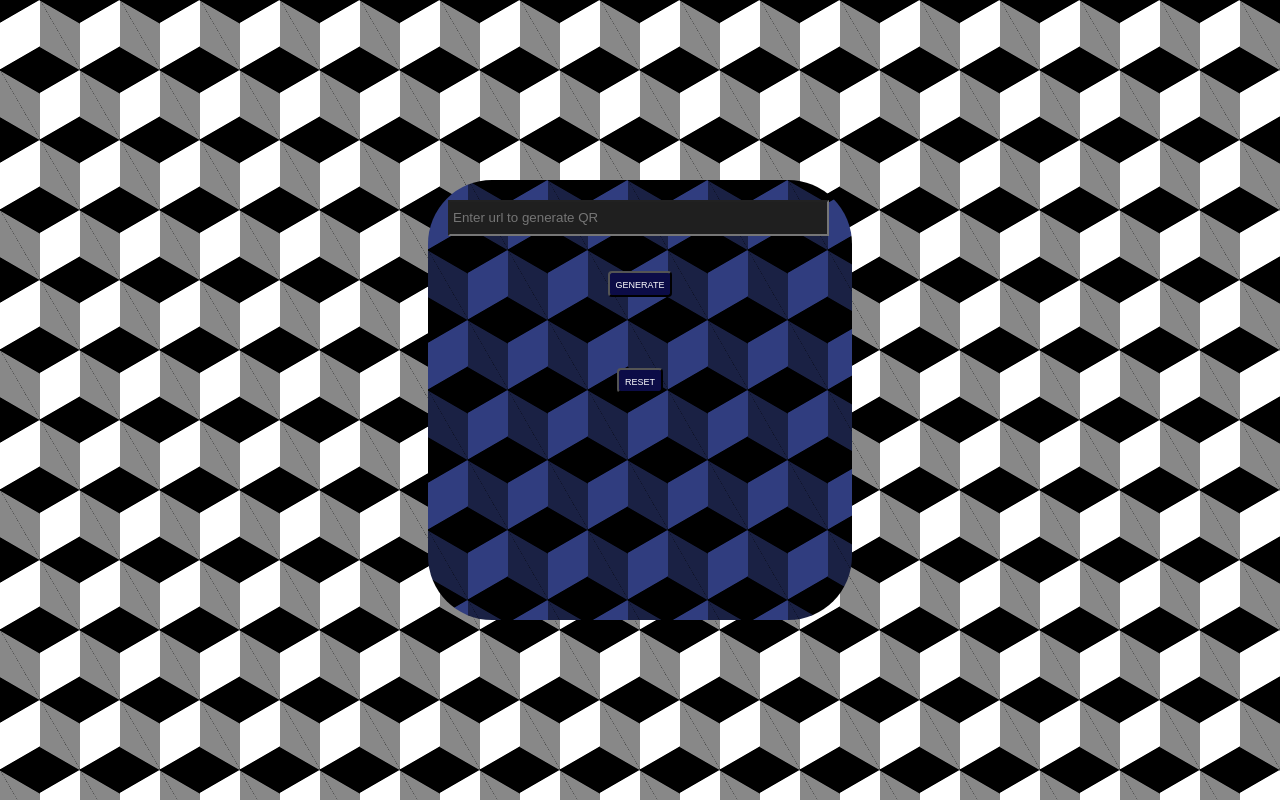
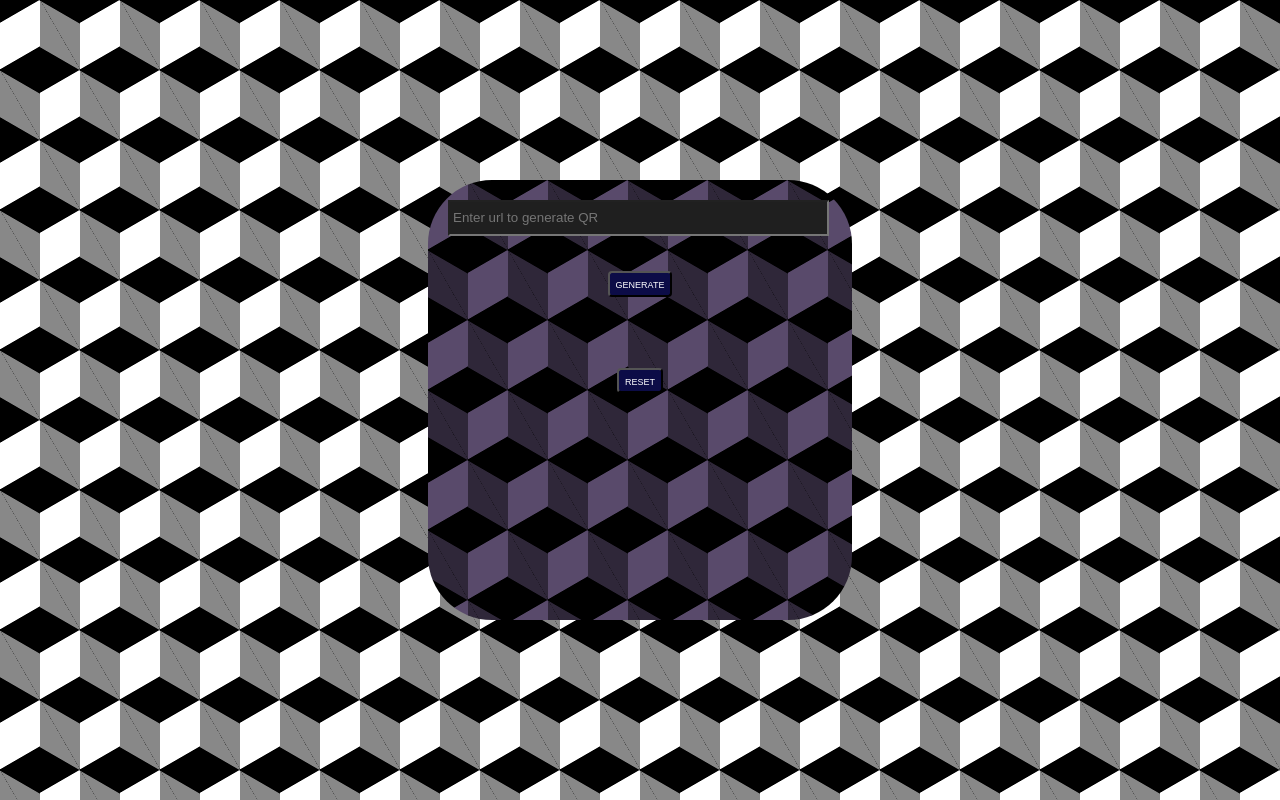
Before and after one commit to prankush247/QR-Generator, a plain HTML site: page index.html in a window 1280 px wide. Drawn offline with Linux system fonts and the light colour scheme.

Commit message:
Update style.css

```diff
--- a/style.css
+++ b/style.css
@@ -15,7 +15,7 @@ body{
     height:50vh;
     width:30vw;
     /* background-color: #5a284b; */
-    background-color: #303d7f;
+    background-color: #594a6b;
     /* background-color:#236c6a; */
     opacity: 1;
 
```
